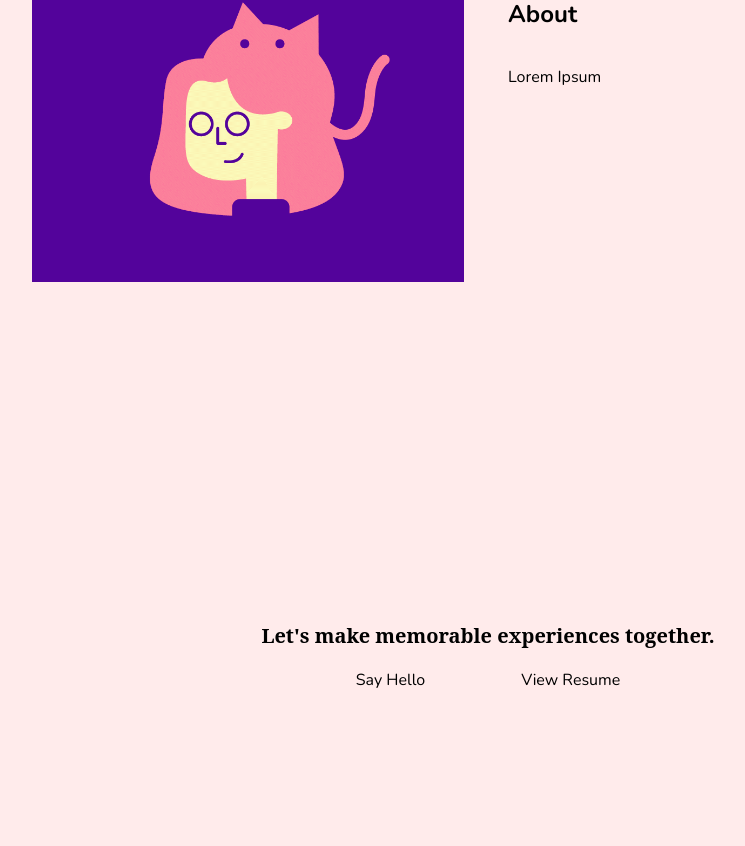
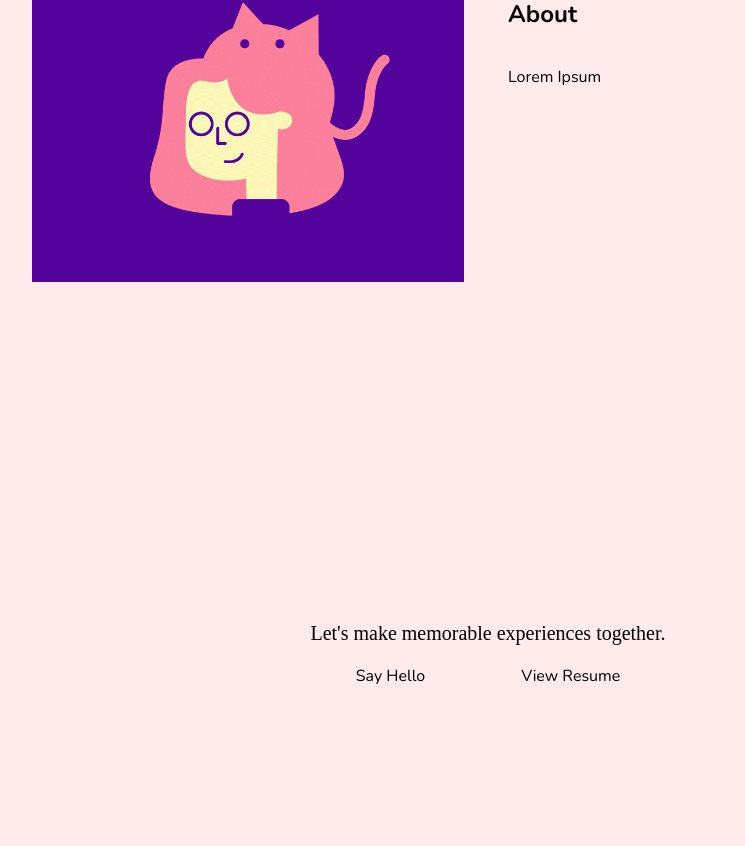
Before and after one commit to stephdolgo/portfolio-site, a Nuxt app: page / in a window 1280 px wide. Shown: the part 1002-1848 px from the top of the page, without its empty margins (152-897 px from the left). Built offline with nearby package versions, Linux system fonts and the light colour scheme.

Commit message:
corrected font weights, added webfonts

```diff
--- a/assets/css/components/_fonts.scss
+++ b/assets/css/components/_fonts.scss
@@ -2,33 +2,34 @@
   font-family: 'Nunito';
   font-weight: 400;
   font-style: normal;
-  src: url('~assets/fonts/Nunito/Nunito-Regular.ttf') format('truetype');
+  src: local('Nunito'), url('~assets/fonts/Nunito/Nunito-Regular.ttf') format('truetype');
 }
 
 @font-face {
   font-family: 'Nunito';
   font-weight:700;
-  font-style: normal;
-  src: url('~assets/fonts/Nunito/Nunito-Bold.ttf') format('truetype');
+  font-style: bold;
+  src:  local('Nunito-Bold'), url('~assets/fonts/Nunito/Nunito-Bold.ttf') format('truetype');
 }
 
 @font-face {
-  font-family: 'Noto';
+  font-family: 'NotoSerif-bold';
   font-weight: 700;
-  font-style: normal;
-  src: url('~assets/fonts/Noto_Serif/NotoSerif-Bold.ttf') format('truetype');
+  font-style: bold;
+  src: local('NotoSerif-Bold'), url('~assets/fonts/Noto_Serif/notoserif-bold-webfont.woff') format('web open font format');
 }
 
 @font-face {
-  font-family: 'Noto';
+  font-family: 'NotoSerif-regular';
   font-weight: 400;
   font-style: normal;
-  src: url('~assets/fonts/Noto_Serif/NotoSerif-Regular.ttf') format('truetype');
+  src: local('NotoSerif-Regular'), url('~assets/fonts/Noto_Serif/notoserif-regular-webfont.woff') format('web open font format');
 }
 
 // Font SCSS Variables
 
-$font-serif: "Noto Serif", "Lucida Bright", "Times New Roman", serif;
+$font-serif--regular: "Noto Serif-regular", "Lucida Bright", "Times New Roman", serif;
+$font-serif--bold: "Noto Serif-bold", "Lucida Bright", "Times New Roman", serif;
 $font-sans: "Nunito", sans-serif;
 
 //Global
@@ -36,22 +37,22 @@ $font-sans: "Nunito", sans-serif;
 body, html {
   font-family: $font-sans;
   font-weight: 400;
+  font-style: normal;
   color: var(--dark);
 }
 
 .display-font {
-  font-family: $font-serif;
+  font-family: $font-serif--regular;
+  font-style: normal;
+  font-weight: 400;
+}
+
+.header-serif {
+  font-family: $font-sans;
+  font-weight: 700;
+  font-style: bold;
 }
 
 h1 {
-  font-family: $font-serif;
-  font-weight: 700;
+  font-family: $font-serif--bold;
 }
-
-h2 {
-  font-weight: bold;
-}
-
-h3 {
-  font-weight: bold;
-}
```
